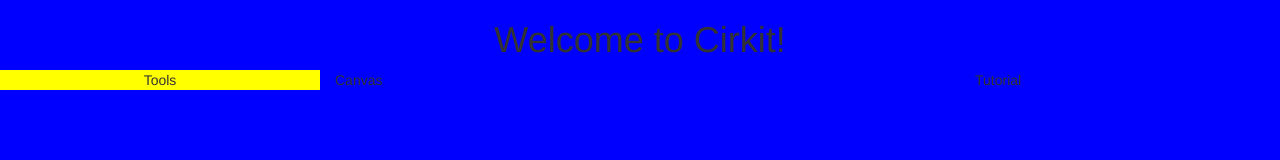
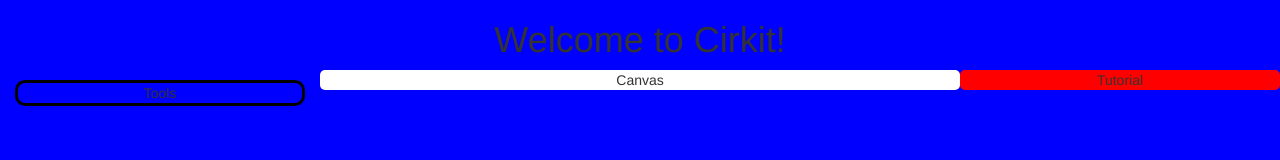
Before and after one commit to cirkits/cirkit2015.github.io, a plain HTML site: page index.html in a window 1280 px wide. Drawn offline with nearby package versions, Linux system fonts and the light colour scheme.

Commit message:
style edits

```diff
--- a/css/style.css
+++ b/css/style.css
@@ -4,18 +4,26 @@ html,body{
 
 #Tools{
 	text-align: center;
-	display: block;
-	background-color: yellow;
 }
 
-#Tools{
+#Canvas{
 	text-align: center;
-	display: block;
-	background-color: yellow;
+	border-radius: 5px;
+	background-color: white;
 }
 
-#Tools{
+#Tutorial{
 	text-align: center;
-	display: block;
-	background-color: yellow;
+	border-radius: 5px;
+	background-color: red;
 }
+
+.border1{
+	width:100%;
+	height:100%;
+	margin-top:10px;
+	border: black medium solid;
+	border-radius: 10px;
+	-moz-border-radius: 10px;
+	-webkit-border-radius: 10px;
+}
--- a/index.html
+++ b/index.html
@@ -24,13 +24,19 @@
     <div class="container-fluid">
     	<div class="row">
     		<div class="col-md-3" id="Tools">
-    			Tools
+    			<div class="border1">
+    				Tools
+    			</div>
     		</div>
     		<div class="col-md-6" id="Canvas">
     			Canvas
+    			<div class="border2">
+    			</div>
     		</div>
     		<div class="col-md-3" id="Tutorial">
     			Tutorial
+    			<div class="border3">
+    			</div>
     		</div>
     	</div>
     </div>
```
